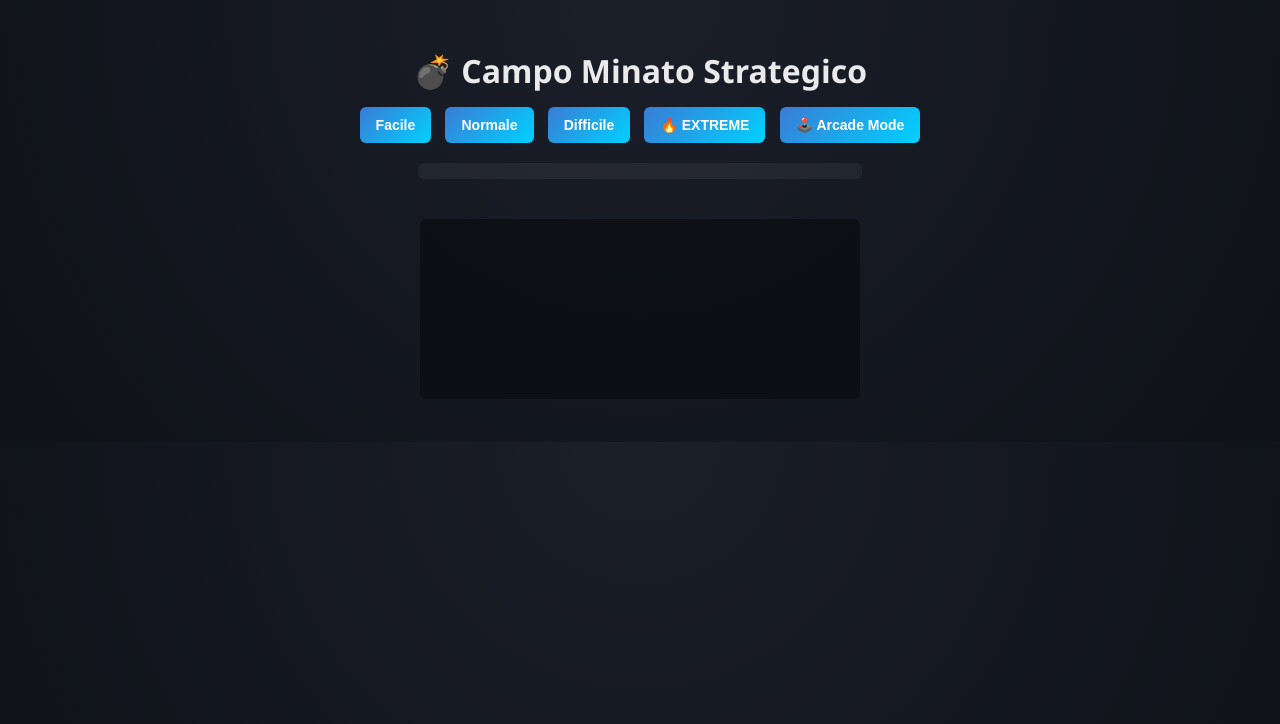
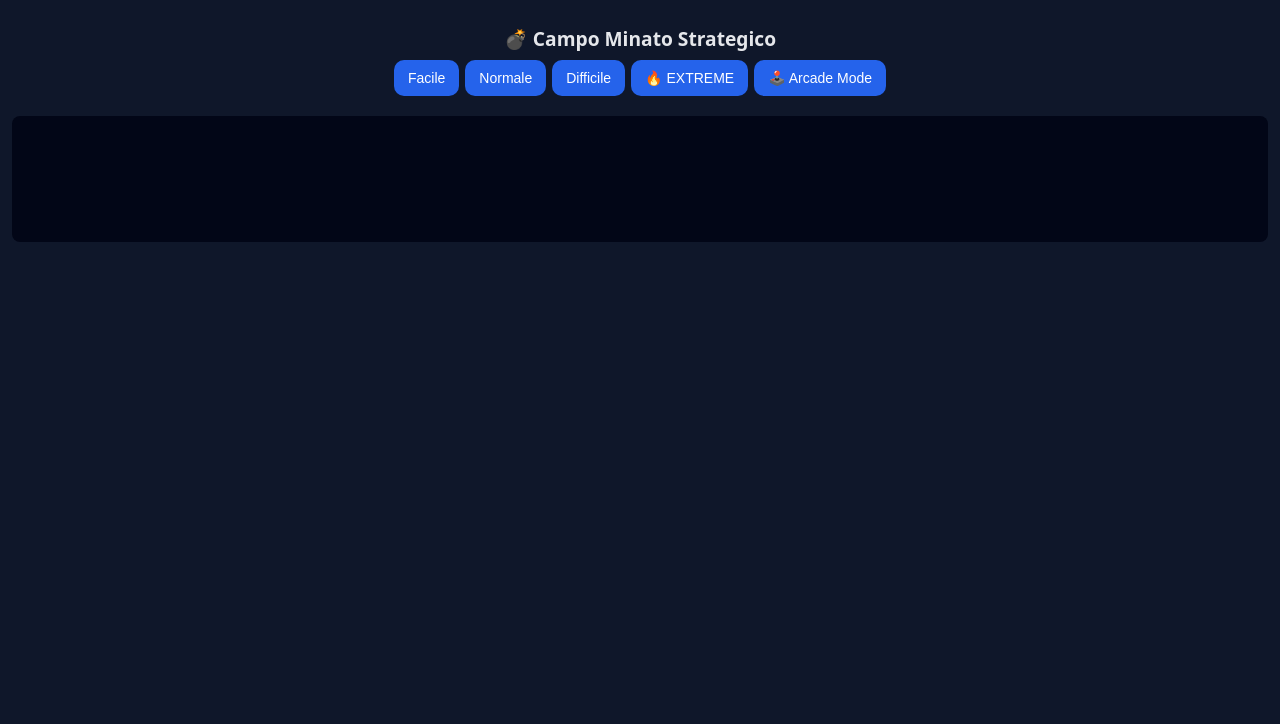
Before and after one commit to inglagattuta/factory, a website: page docs/index.html in a window 1280 px wide. Drawn offline with Linux system fonts and the light colour scheme.

Commit message:
Update style.css

```diff
--- a/docs/style.css
+++ b/docs/style.css
@@ -1,104 +1,82 @@
-/* ===== BASE ===== */
 body {
-  font-family: 'Segoe UI', monospace;
-  background: radial-gradient(circle at top, #1b1f2a, #0e1117);
-  color: #eaeaea;
-  padding: 20px;
+  font-family: system-ui, -apple-system, BlinkMacSystemFont, sans-serif;
+  background: #0f172a;
+  color: #e5e7eb;
+  margin: 0;
+  padding: 12px;
   text-align: center;
+  touch-action: manipulation;
 }
 
 h1 {
-  margin-bottom: 10px;
-  font-weight: 600;
+  font-size: 1.2rem;
+  margin-bottom: 8px;
 }
 
-/* ===== MENU ===== */
 #menu {
-  margin-bottom: 15px;
+  display: flex;
+  flex-wrap: wrap;
+  gap: 6px;
+  justify-content: center;
+  margin-bottom: 10px;
 }
 
 button {
-  background: linear-gradient(135deg, #3a7bd5, #00d2ff);
+  padding: 10px 14px;
+  font-size: 14px;
+  border-radius: 10px;
   border: none;
-  color: #fff;
-  padding: 10px 16px;
-  margin: 5px;
-  font-size: 14px;
-  font-weight: bold;
-  border-radius: 6px;
-  cursor: pointer;
-  transition: transform 0.15s, box-shadow 0.15s;
-}
-
-button:hover {
-  transform: translateY(-2px);
-  box-shadow: 0 4px 12px rgba(0,0,0,0.4);
+  background: #2563eb;
+  color: white;
 }
 
 button:active {
   transform: scale(0.96);
 }
 
-/* ===== STATUS ===== */
 #status {
-  margin: 12px auto;
-  padding: 8px 12px;
-  max-width: 420px;
-  background: rgba(255,255,255,0.05);
-  border-radius: 6px;
-  font-size: 15px;
+  margin: 8px 0;
+  font-size: 14px;
 }
 
-/* ===== MAP ===== */
 #map {
   display: grid;
+  justify-content: center;
+  margin: 10px auto;
   gap: 4px;
-  justify-content: center;
-  margin: 20px auto;
+  touch-action: none;
 }
 
-/* ===== CELLS ===== */
 .cell {
-  width: 32px;
-  height: 32px;
-  border-radius: 4px;
   display: flex;
   align-items: center;
   justify-content: center;
-  font-size: 15px;
-  cursor: pointer;
+  font-weight: bold;
+  border-radius: 8px;
   user-select: none;
-  transition: background 0.15s, transform 0.1s;
 }
 
-.cell:hover {
-  transform: scale(1.05);
-}
-
-/* ===== STATES ===== */
 .hidden {
-  background: #1a1f2b;
-  box-shadow: inset 0 0 6px rgba(0,0,0,0.8);
+  background: #020617;
 }
 
 .revealed {
-  background: #2b3142;
+  background: #1e293b;
 }
 
-.flagged {
-  background: #402020;
-  cursor: not-allowed;
+#log {
+  margin-top: 10px;
+  background: #020617;
+  border-radius: 8px;
+  padding: 8px;
+  height: 110px;
+  overflow-y: auto;
+  font-size: 12px;
 }
 
-/* ===== LOG ===== */
-#log {
-  background: rgba(0,0,0,0.4);
-  padding: 10px;
-  margin: 15px auto;
-  max-width: 420px;
-  height: 160px;
-  overflow-y: auto;
-  border-radius: 6px;
-  font-size: 13px;
-  text-align: left;
+/* 📱 MOBILE SMALL */
+@media (max-width: 480px) {
+  .cell {
+    font-size: 13px;
+  }
 }
```
